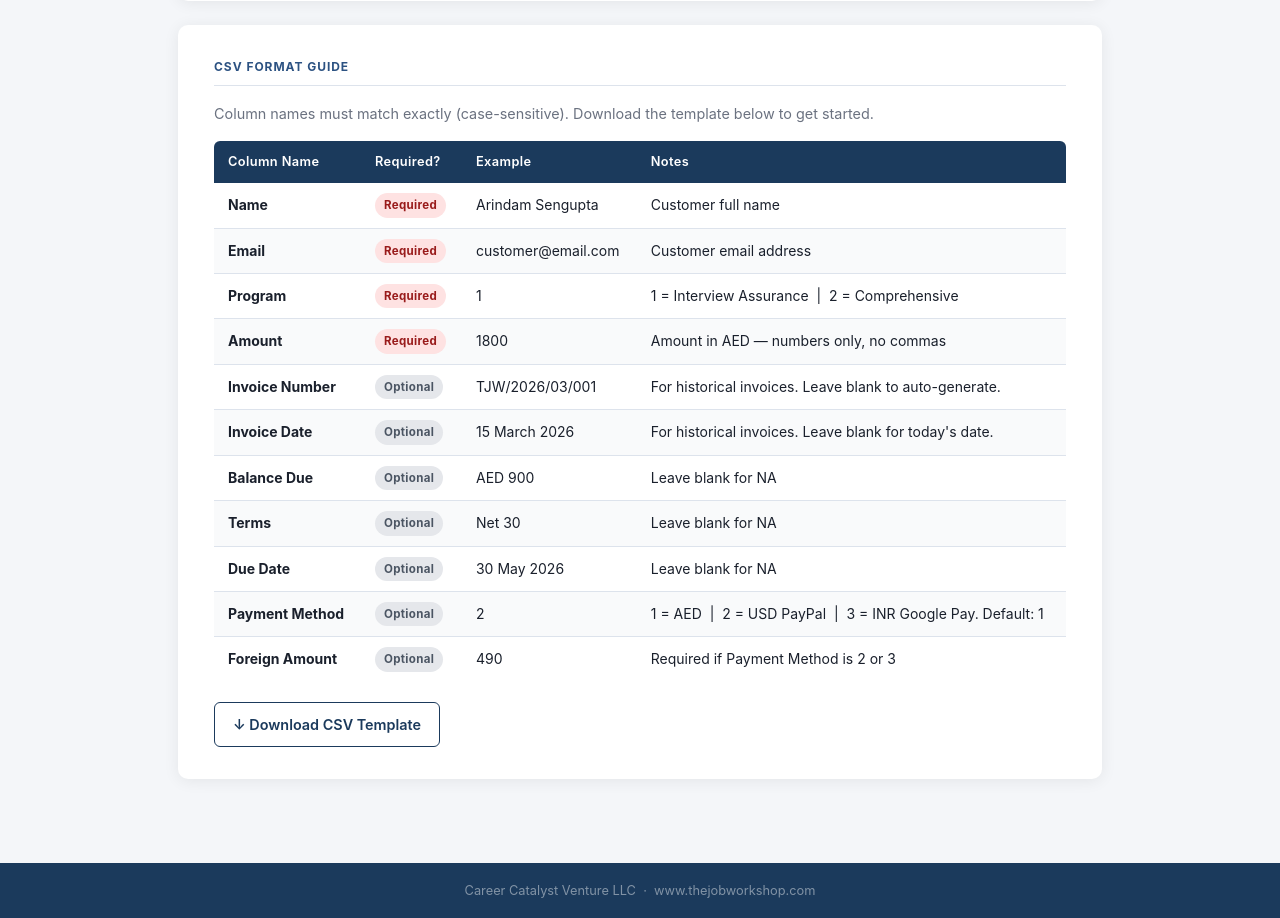
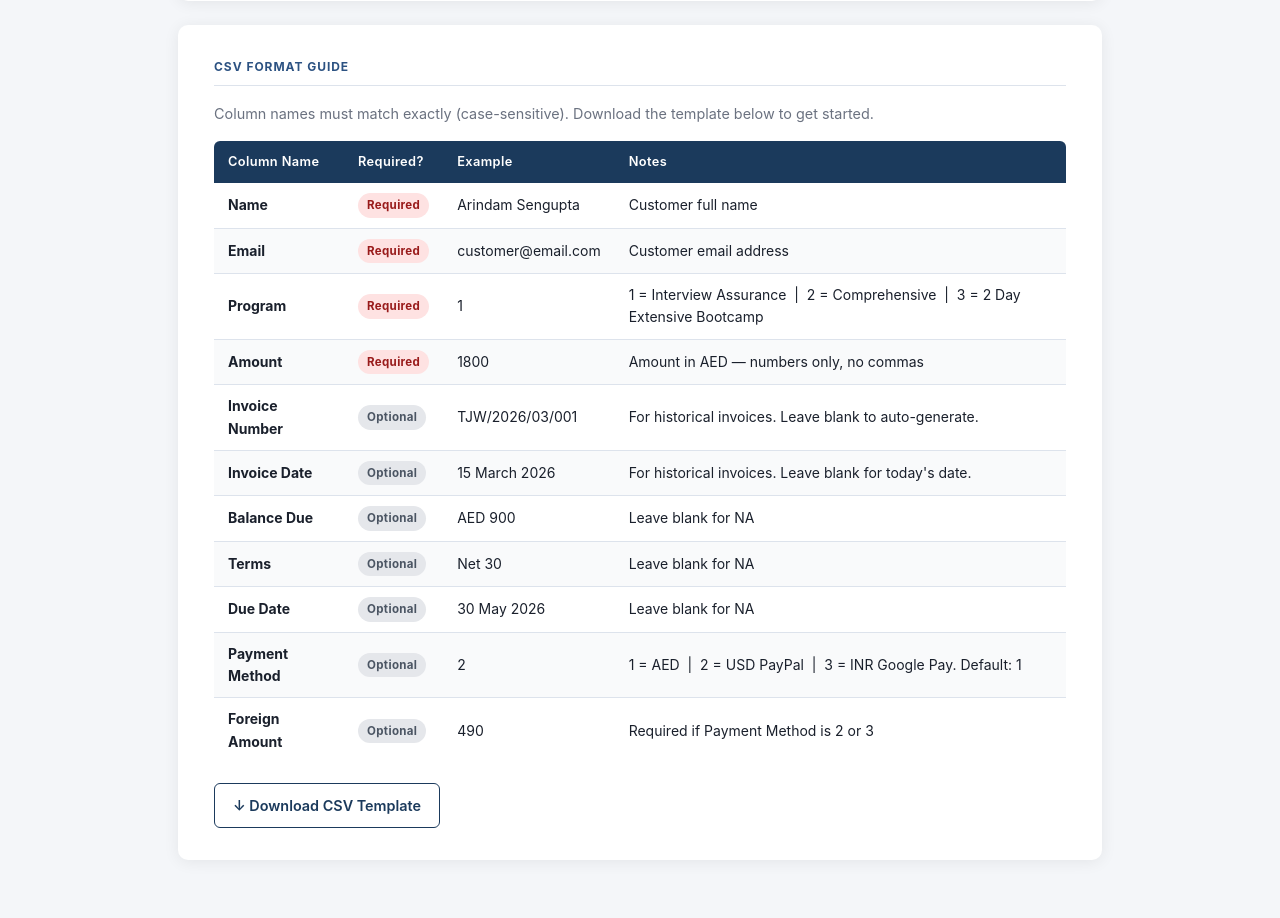
Before and after one commit to TJW-Dubai/tjw-invoice-tool, a Flask app: page /bulk in a window 1280 px wide. Shown: the part 576-1494 px from the top of the page. Run offline with Flask 3, Linux system fonts and the light colour scheme.

Commit message:
Add Program 3: TJW 2 Day Extensive Bootcamp
Available in single invoice mode, bulk CSV upload, CLI and onboarding email.

Co-Authored-By: Claude Opus 4.8 (1M context) <noreply@anthropic.com>
Claude-Session: https://claude.ai/code/session_01Eof9h1AsyDvsW46NSdkndT

```diff
--- a/email_sender.py
+++ b/email_sender.py
@@ -11,6 +11,7 @@ SENDER = "athejobworkshop@gmail.com"
 PROGRAM_NAMES = {
     1: "Five Modules Advisory Program (Interview Assurance Program)",
     2: "Comprehensive End to End Job Search Management and Advisory",
+    3: "TJW 2 Day Extensive Bootcamp",
 }
 
 
--- a/invoice_generator.py
+++ b/invoice_generator.py
@@ -32,6 +32,7 @@ PROGRAMS = {
     1: "Five Modules Advisory Program (Interview Assurance Program)",
     2: ("Comprehensive End to End Job Search Management and Advisory "
         "(LinkedIn Management, Engagement, Applications and Outreach)"),
+    3: "TJW 2 Day Extensive Bootcamp",
 }
 
 NAVY        = colors.HexColor('#1B3A5C')
--- a/templates/bulk.html
+++ b/templates/bulk.html
@@ -65,7 +65,7 @@
         <td><strong>Program</strong></td>
         <td><span class="badge badge-req">Required</span></td>
         <td>1</td>
-        <td>1 = Interview Assurance &nbsp;|&nbsp; 2 = Comprehensive</td>
+        <td>1 = Interview Assurance &nbsp;|&nbsp; 2 = Comprehensive &nbsp;|&nbsp; 3 = 2 Day Extensive Bootcamp</td>
       </tr>
       <tr>
         <td><strong>Amount</strong></td>
--- a/templates/index.html
+++ b/templates/index.html
@@ -30,6 +30,7 @@
           <option value="">— Select a program —</option>
           <option value="1">1 · Five Modules Advisory Program (Interview Assurance Program)</option>
           <option value="2">2 · Comprehensive End to End Job Search Management and Advisory</option>
+          <option value="3">3 · TJW 2 Day Extensive Bootcamp</option>
         </select>
       </div>
 
```
Also changed, not shown: main.py (+4 -3 lines).
